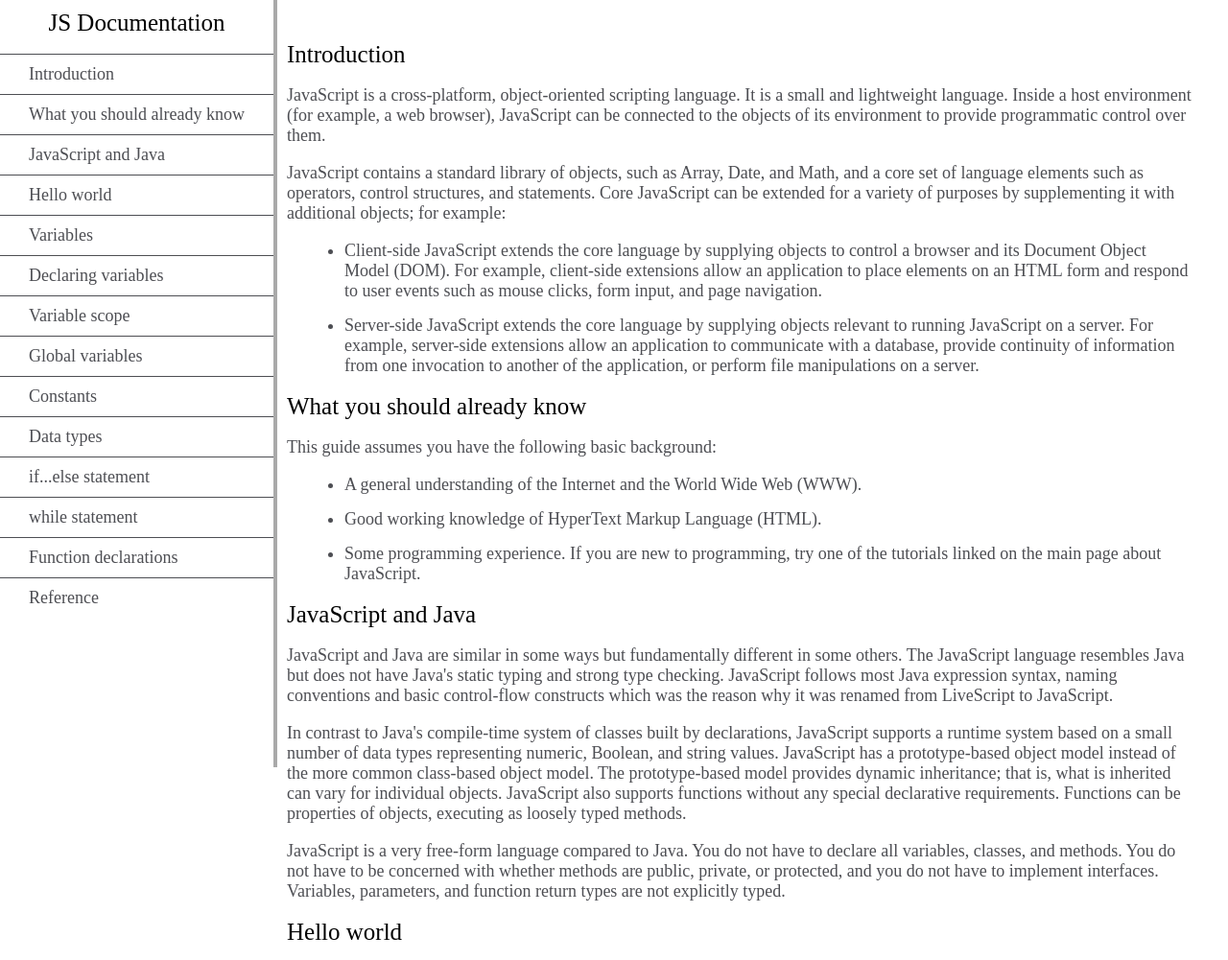
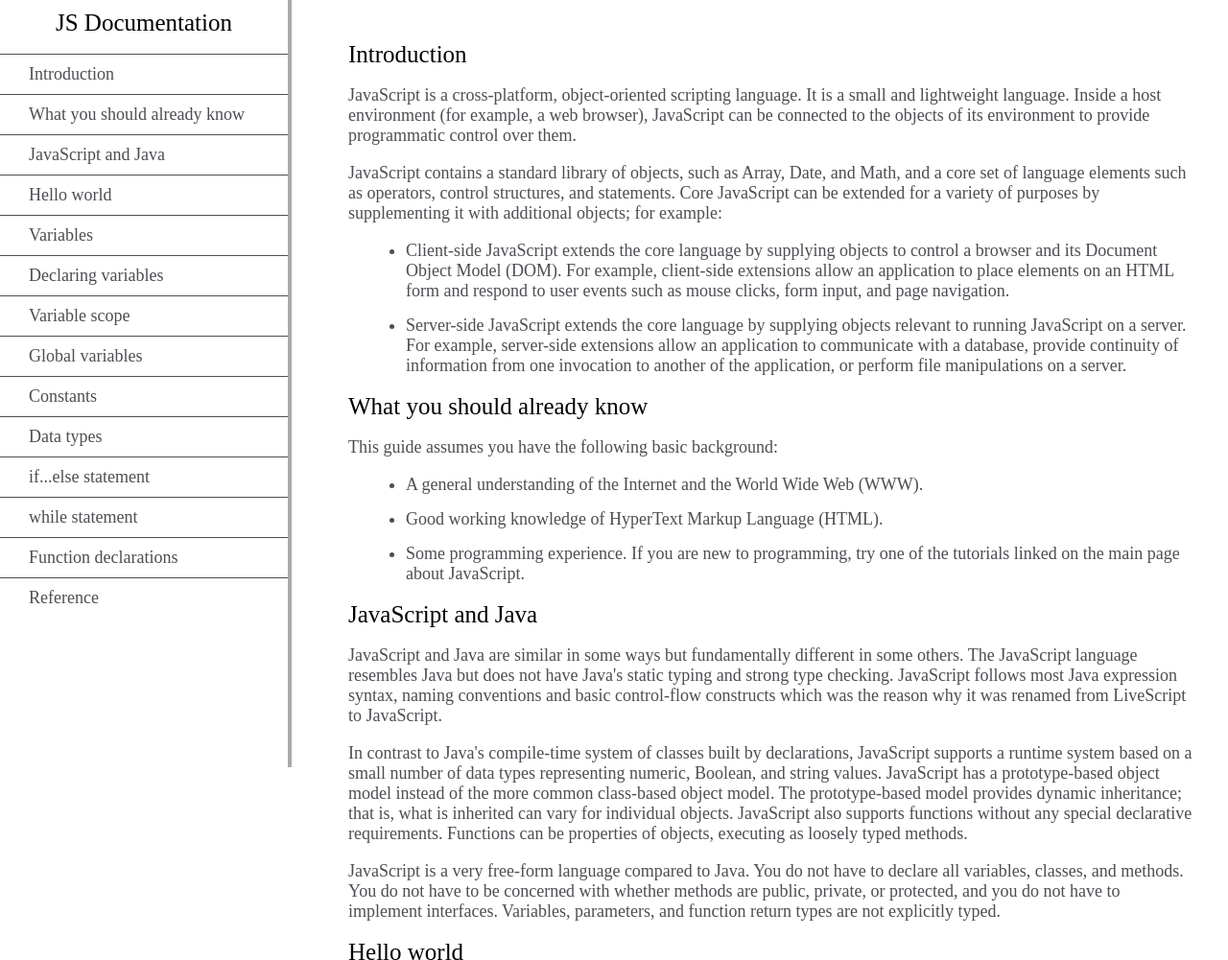
Before and after one commit to fahadshoukat/technical-documentation-page, a plain HTML site: page index.html in a window 1280 px wide. Shown: the top 1001 px of the page at 96% size. Drawn offline with Linux system fonts and the light colour scheme.

Commit message:
and min width and increase margin

```diff
--- a/style.css
+++ b/style.css
@@ -5,12 +5,13 @@ body {
 }
 
 #navbar {
+  min-width: 290px;
   position: fixed;
   left: 0;
   top: 0;
   border-right: 4px solid darkgray;
   height: 100%;
-  max-width: 300px;
+  width: 300px;
 }
 
 header {
@@ -49,7 +50,7 @@ header {
 
 #main-doc {
   position: absolute;
-  margin-left: 20%;
+  margin-left: 25%;
   padding: 20px;
   margin-bottom: 100px;
 }
```
